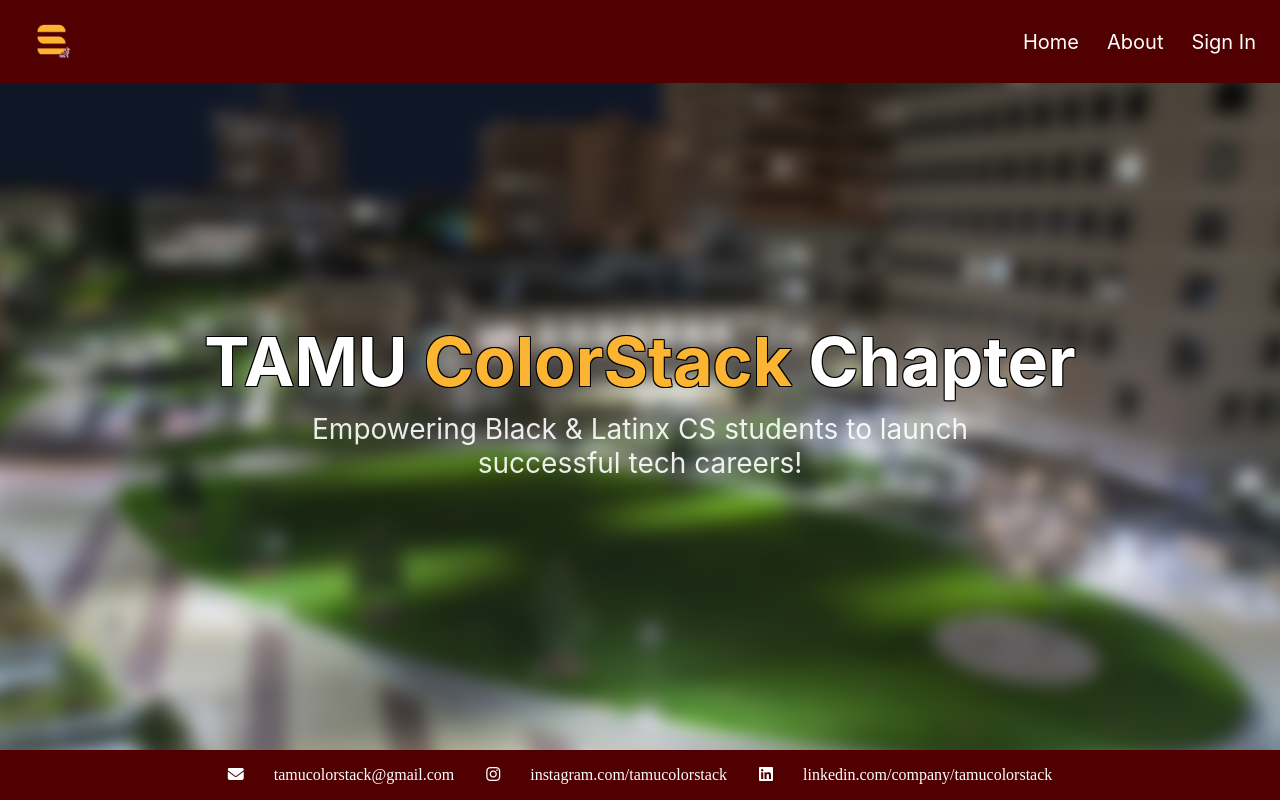
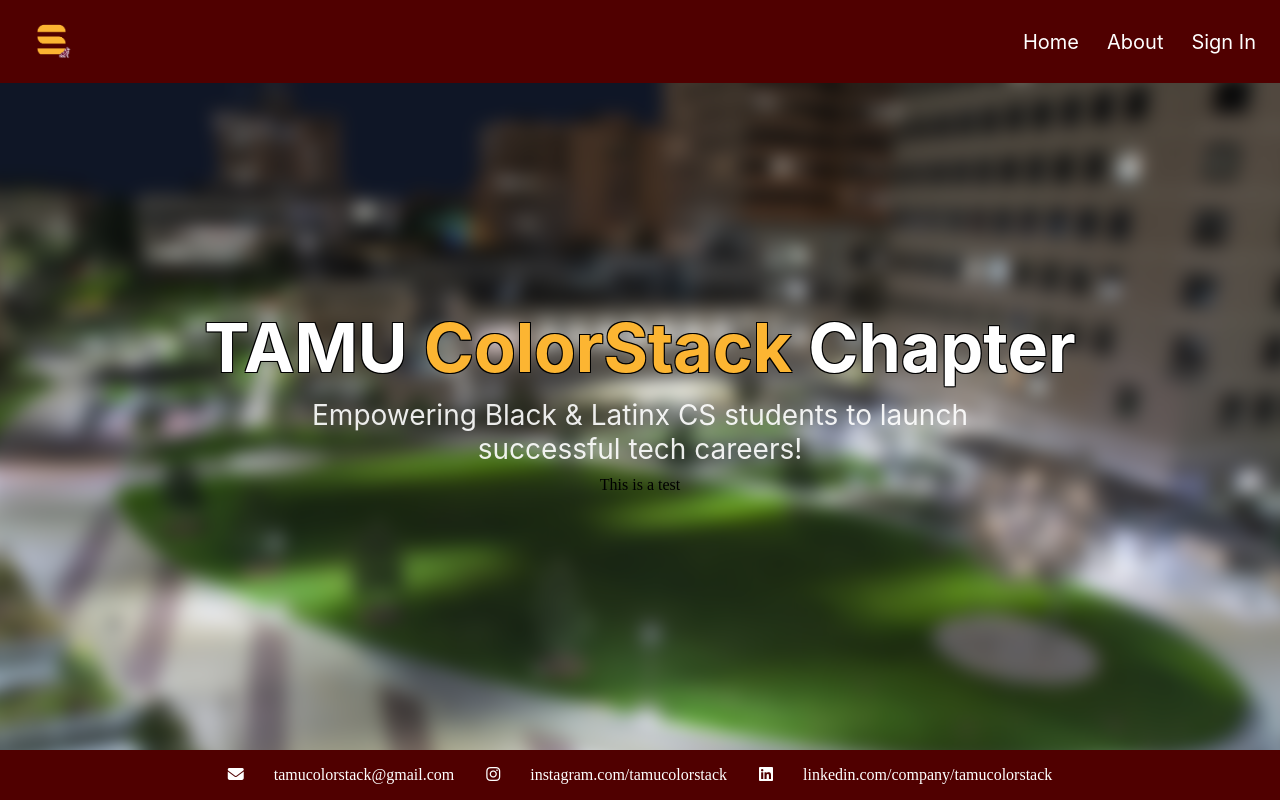
Before and after one commit to TAMUColorStack/ColorStackWebsite, a React (Vite) app in the folder frontend/: page / in a window 1280 px wide. Shown: the top 800 px of the page. Built offline with nearby package versions, Linux system fonts and the light colour scheme.

Commit message:
This is a test

```diff
--- a/frontend/src/pages/home/Home.jsx
+++ b/frontend/src/pages/home/Home.jsx
@@ -14,6 +14,9 @@
                             Empowering Black & Latinx CS students to launch successful
                             tech careers!
                         </p>
+                        <p>
+                            This is a test
+                        </p>
                     </div>
                 </div>
                  <MissionStatement/>
```
